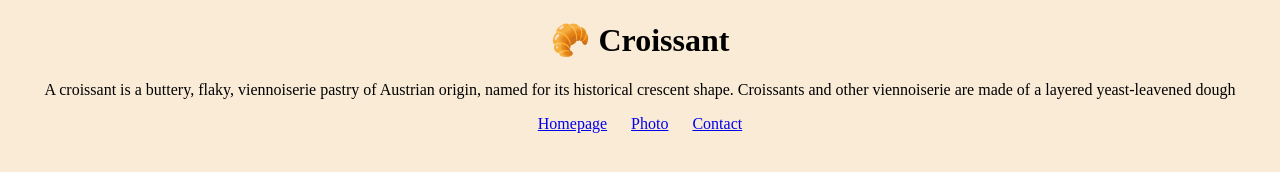
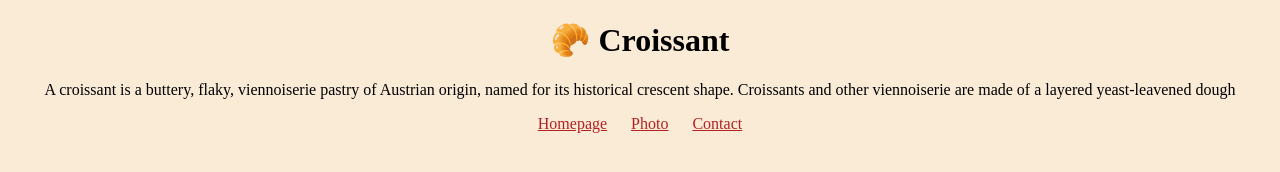
Before and after one commit to kattymmc/Croissant-app, a plain HTML site: page index.html in a window 1280 px wide. Drawn offline with Linux system fonts and the light colour scheme.

Commit message:
Links color changed

```diff
--- a/css/styles.css
+++ b/css/styles.css
@@ -9,4 +9,9 @@ img{
 
 .links a{
     margin: 0 10px;
+    color: firebrick;
 }
+
+.links a:visited{
+    color: firebrick;
+}
```
